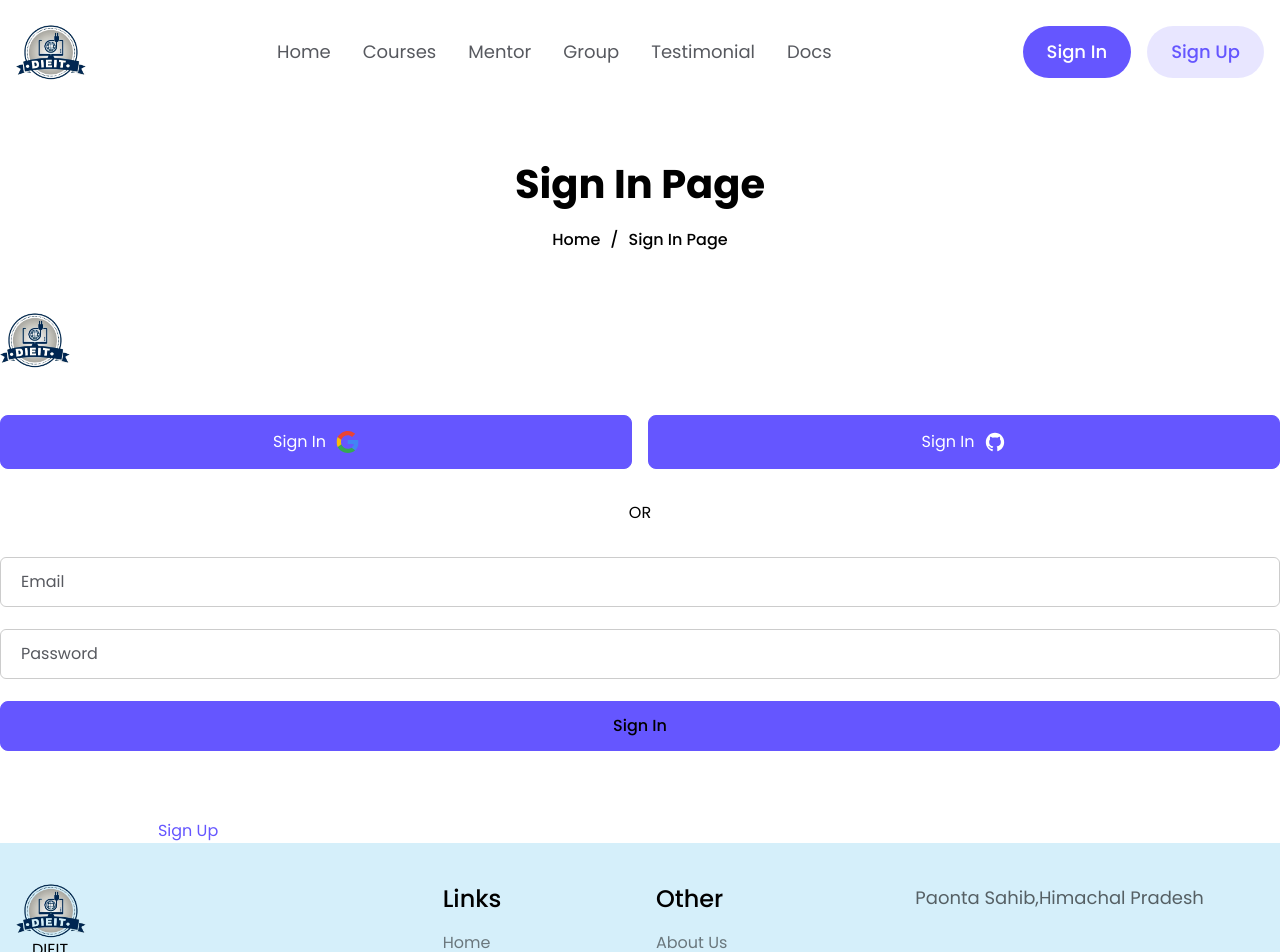
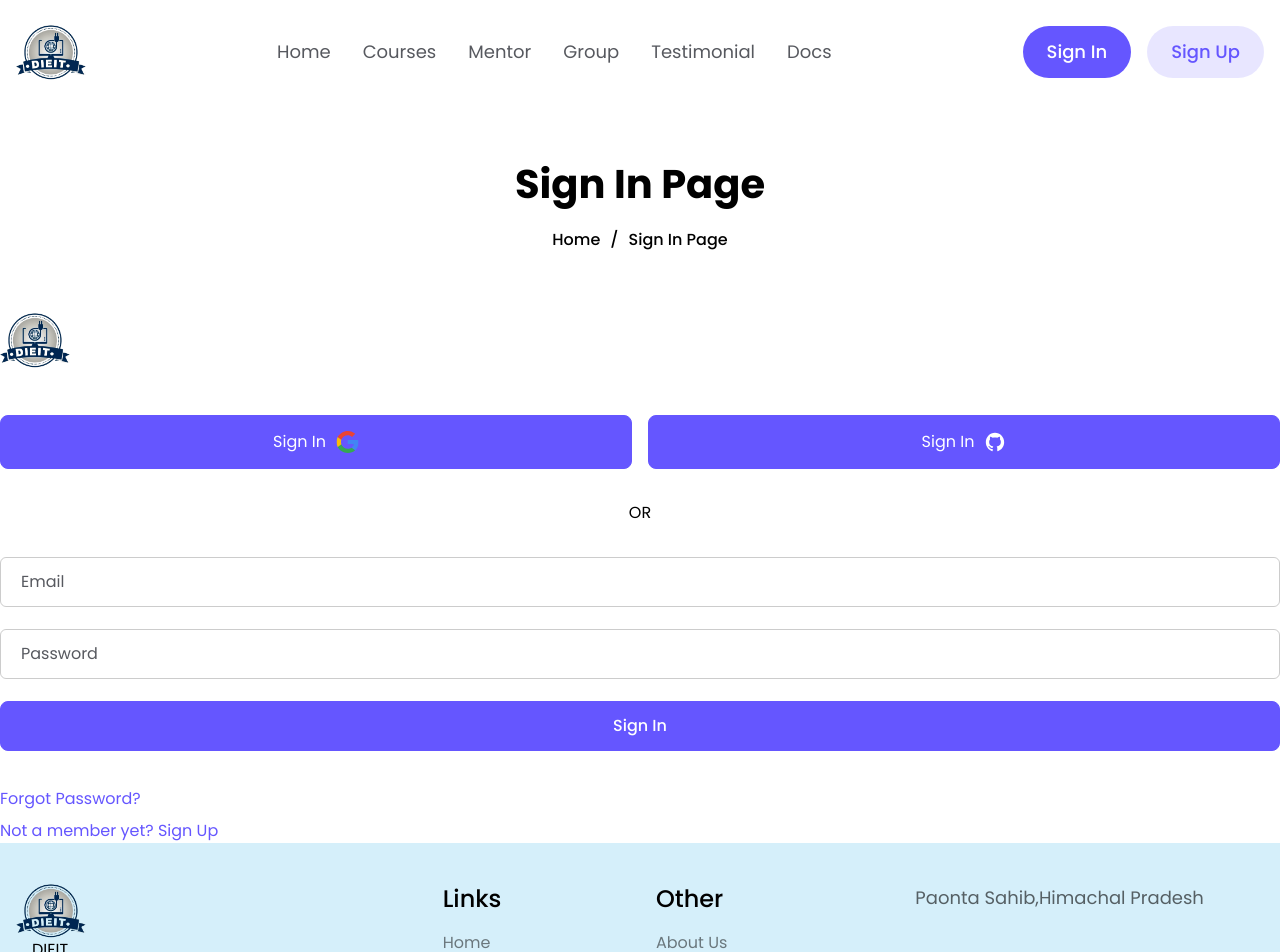
Before and after one commit to Inder1712/Dieit, a Next.js app: page /signin in a window 1280 px wide. Shown: the top 952 px of the page. Built offline with nearby package versions, Linux system fonts and the light colour scheme; some icons are missing.

Commit message:
minor fixes

```diff
--- a/src/components/Auth/SignIn/index.tsx
+++ b/src/components/Auth/SignIn/index.tsx
@@ -83,7 +83,7 @@ const Signin = () => {
           <button
             onClick={loginUser}
             type="submit"
-            className="bg-primary w-full py-3 rounded-lg text-18 font-medium border border-primary hover:text-primary hover:bg-transparent"
+            className="bg-primary w-full py-3 rounded-lg text-18 font-medium border border-primary hover:text-primary hover:bg-transparent text-white"
           >
             Sign In {loading && <Loader />}
           </button>
@@ -92,11 +92,11 @@ const Signin = () => {
 
       <Link
         href="/forgot-password"
-        className="mb-2 inline-block text-base text-dark hover:text-primary text-white dark:hover:text-primary"
+        className="mb-2 inline-block text-base text-primary hover:text-primary  dark:hover:text-primary"
       >
         Forgot Password?
       </Link>
-      <p className="text-body-secondary text-white text-base">
+      <p className="text-body-secondary text-primary text-base">
         Not a member yet?{" "}
         <Link href="/" className="text-primary hover:underline">
           Sign Up
--- a/src/components/Home/Courses/index.tsx
+++ b/src/components/Home/Courses/index.tsx
@@ -71,8 +71,7 @@ const Courses = () => {
                                     <img
                                         src={items.imgSrc}
                                         alt="course-image"
-                                        width={389}
-                                        height={262}
+
                                         className="m-auto h-[262px] w-full object-cover rounded-3xl"
                                     />
 
--- a/src/components/Home/Mentor/index.tsx
+++ b/src/components/Home/Mentor/index.tsx
@@ -52,7 +52,7 @@ const Mentor = () => {
                                     <img
                                         src={items.imgSrc}
                                         alt={"mentyt"}
-                                        className="inline-block m-auto  h-[150px] w-[150px]"
+                                        className="inline-block m-auto  h-[150px] w-[150px] rounded-full"
                                     />
 
                                     {/* <div className="absolute right-[84px] bottom-[102px] bg-white rounded-full p-4"> */}
--- a/src/components/Layout/Header/index.tsx
+++ b/src/components/Layout/Header/index.tsx
@@ -183,7 +183,7 @@ const Header: React.FC = () => {
         <div className="fixed top-0 left-0 w-full h-full bg-black/50 flex items-center justify-center z-50">
           <div
             ref={signUpRef}
-            className="relative mx-auto w-full max-w-md overflow-hidden rounded-lg bg-white px-8 pt-14 pb-8 text-center"
+            className="relative mx-auto w-full max-w-md overflow-hidden rounded-lg bg-white px-9 pt-28 pb-8 text-center"
           >
             <button
               onClick={() => setIsSignUpOpen(false)}
```
